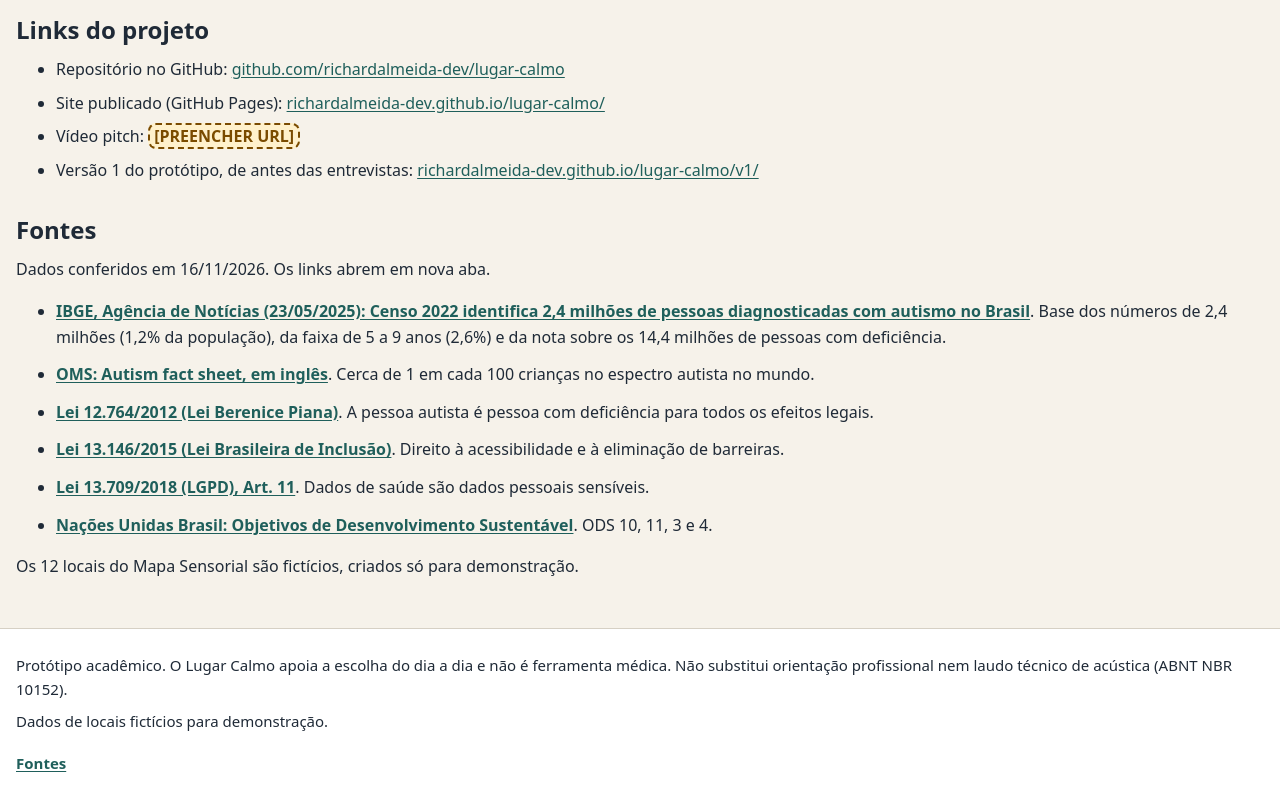
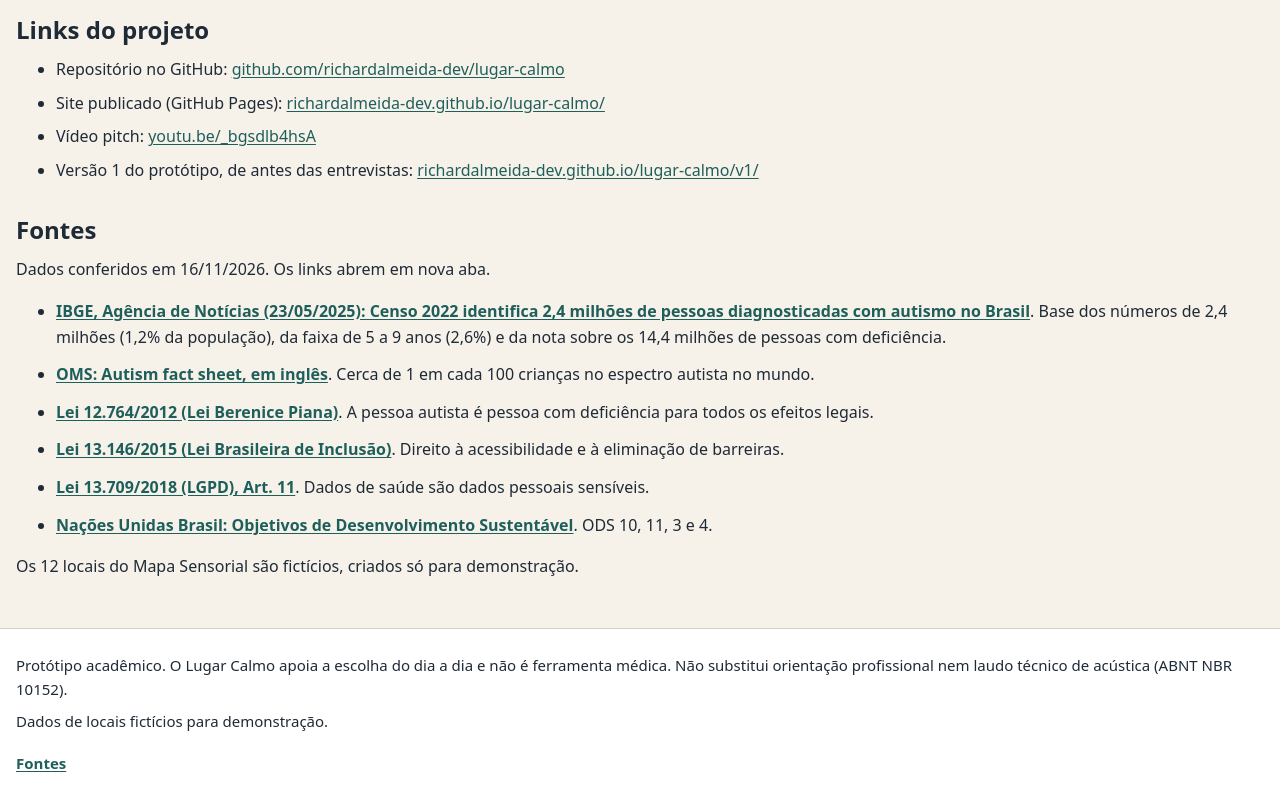
Before and after one commit to richardalmeida-dev/lugar-calmo, a plain HTML site: page equipe.html in a window 1280 px wide. Shown: the part 1360-2171 px from the top of the page. Drawn offline with Linux system fonts and the light colour scheme.

Commit message:
docs: adiciona o link do vídeo pitch

```diff
--- a/equipe.html
+++ b/equipe.html
@@ -117,13 +117,13 @@
       </ol>
     </section>
 
-    <!-- 3. Links do projeto. O do vídeo entra quando o pitch for publicado. -->
+    <!-- 3. Links do projeto. -->
     <section class="secao" aria-labelledby="titulo-links">
       <h2 id="titulo-links">Links do projeto</h2>
       <ul class="lista-simples">
         <li>Repositório no GitHub: <a href="https://github.com/richardalmeida-dev/lugar-calmo" target="_blank" rel="noopener noreferrer">github.com/richardalmeida-dev/lugar-calmo<span class="visualmente-oculto"> (abre em nova aba)</span></a></li>
         <li>Site publicado (GitHub Pages): <a href="https://richardalmeida-dev.github.io/lugar-calmo/" target="_blank" rel="noopener noreferrer">richardalmeida-dev.github.io/lugar-calmo/<span class="visualmente-oculto"> (abre em nova aba)</span></a></li>
-        <li>Vídeo pitch: <span class="pendente">[PREENCHER URL]</span></li>
+        <li>Vídeo pitch: <a href="https://youtu.be/_bgsdlb4hsA?is=59bjHY5lfsKy66_w" target="_blank" rel="noopener noreferrer">youtu.be/_bgsdlb4hsA<span class="visualmente-oculto"> (abre em nova aba)</span></a></li>
         <li>Versão 1 do protótipo, de antes das entrevistas: <a href="https://richardalmeida-dev.github.io/lugar-calmo/v1/" target="_blank" rel="noopener noreferrer">richardalmeida-dev.github.io/lugar-calmo/v1/<span class="visualmente-oculto"> (abre em nova aba)</span></a></li>
       </ul>
     </section>
```
Also changed, not shown: integrantes.txt.
